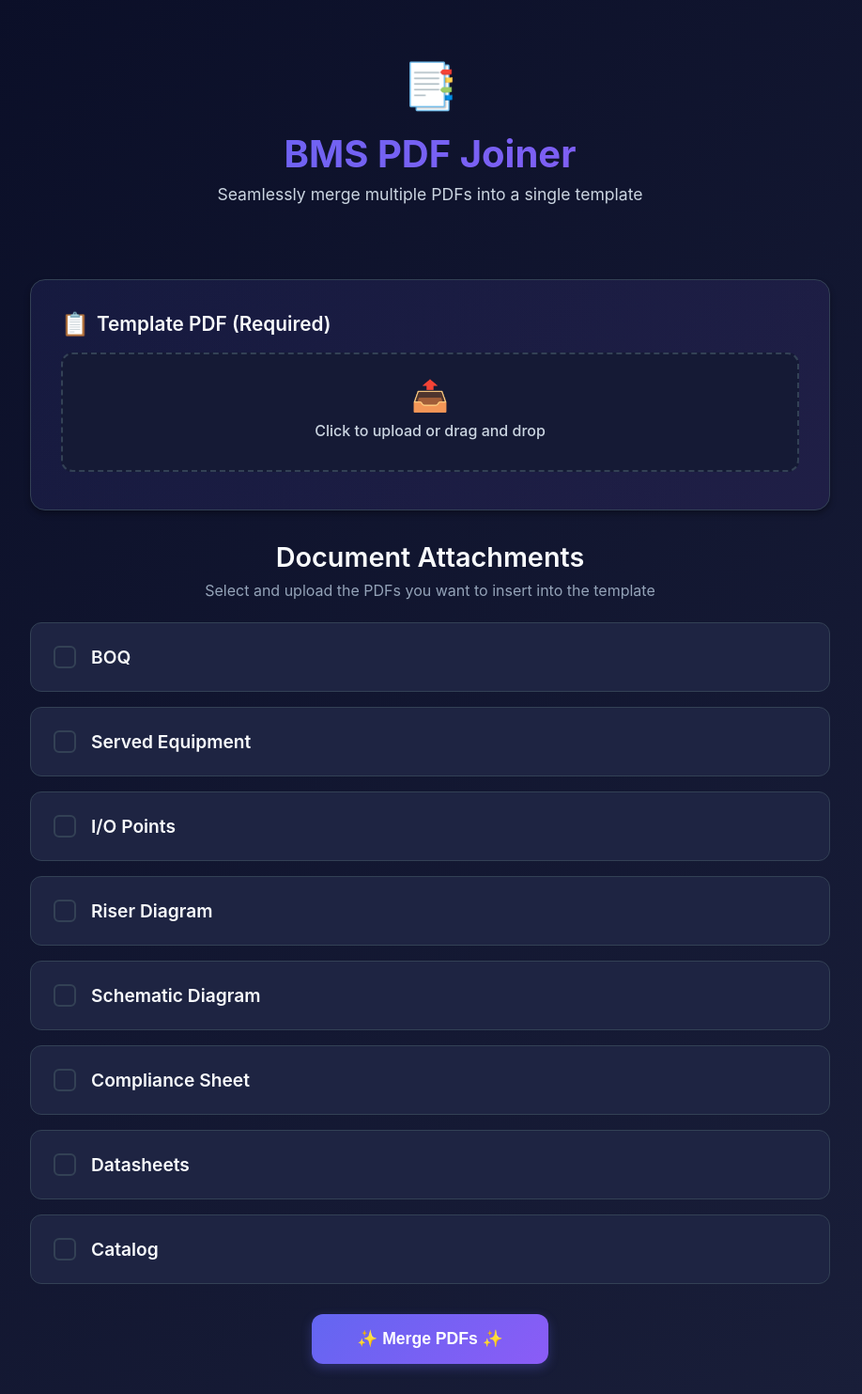
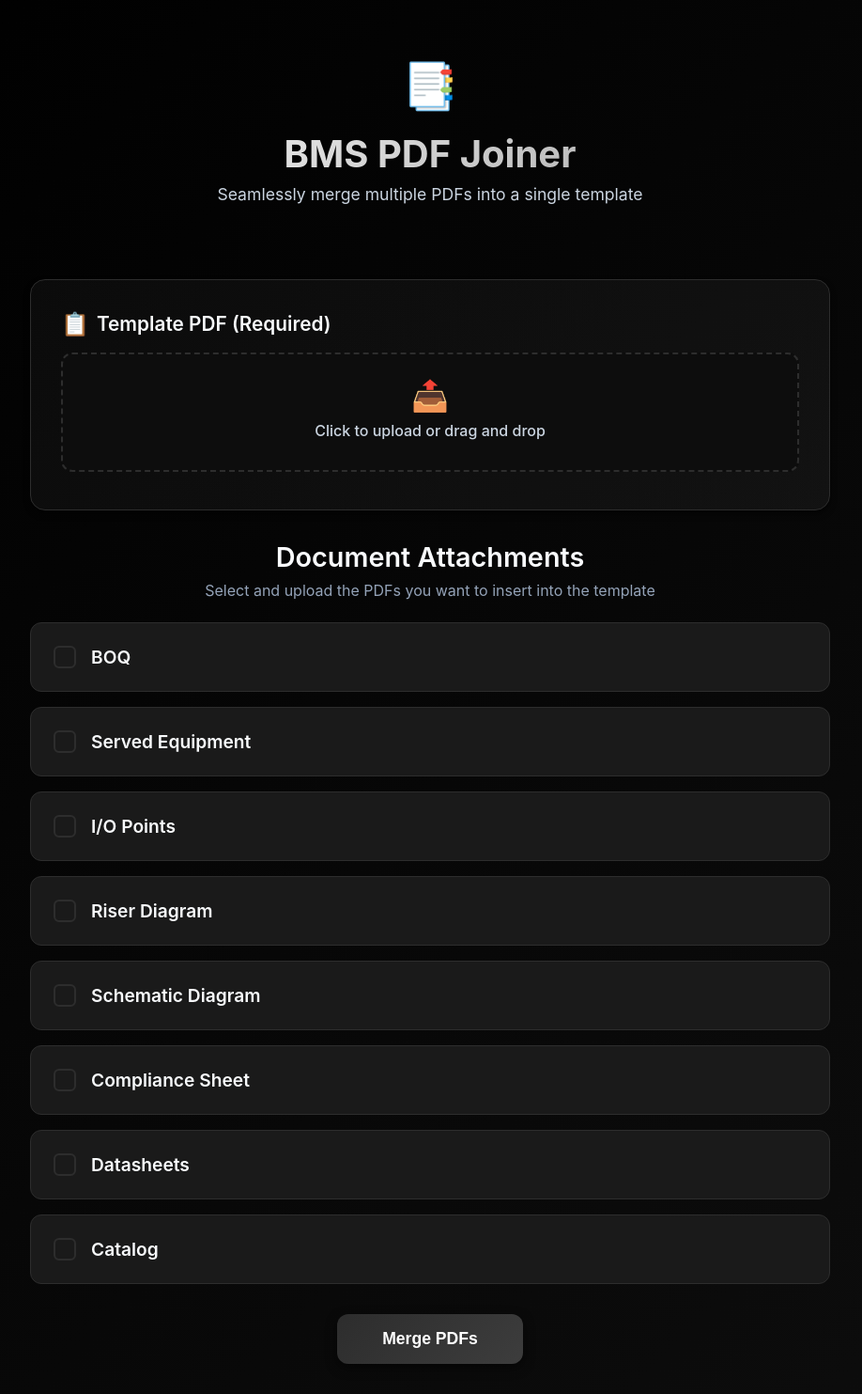
Before and after one commit to asman100/bms-pdf-joiner, a Flask app: page / in a window 1280 px wide. Shown: the whole page at 94% size, without its empty margins (182-1100 px from the left). Run offline with Flask 2, Linux system fonts and the light colour scheme.

Commit message:
Replace purple color scheme with dark mode and remove star emojis
Co-authored-by: asman100 <61629311+asman100@users.noreply.github.com>

```diff
--- a/templates/index.html
+++ b/templates/index.html
@@ -12,24 +12,24 @@
         }
 
         :root {
-            --bg-primary: #0a0e27;
-            --bg-secondary: #151a35;
-            --bg-card: #1e2442;
-            --accent-primary: #6366f1;
-            --accent-secondary: #8b5cf6;
-            --accent-hover: #4f46e5;
+            --bg-primary: #000000;
+            --bg-secondary: #0d0d0d;
+            --bg-card: #1a1a1a;
+            --accent-primary: #2d2d2d;
+            --accent-secondary: #3d3d3d;
+            --accent-hover: #404040;
             --text-primary: #f8fafc;
             --text-secondary: #cbd5e1;
             --text-muted: #94a3b8;
-            --border-color: #334155;
+            --border-color: #2d2d2d;
             --success: #10b981;
             --success-hover: #059669;
-            --shadow: rgba(0, 0, 0, 0.3);
+            --shadow: rgba(0, 0, 0, 0.5);
         }
 
         body {
             font-family: 'Inter', -apple-system, BlinkMacSystemFont, 'Segoe UI', Roboto, Oxygen, Ubuntu, Cantarell, sans-serif;
-            background: linear-gradient(135deg, var(--bg-primary) 0%, #1a1f3a 100%);
+            background: linear-gradient(135deg, var(--bg-primary) 0%, #0d0d0d 100%);
             color: var(--text-primary);
             min-height: 100vh;
             overflow-x: hidden;
@@ -42,7 +42,7 @@
             left: 0;
             width: 100%;
             height: 100%;
-            background: linear-gradient(135deg, #0a0e27 0%, #1a1f3a 50%, #0f1529 100%);
+            background: linear-gradient(135deg, #000000 0%, #0d0d0d 50%, #1a1a1a 100%);
             display: flex;
             flex-direction: column;
             align-items: center;
@@ -92,7 +92,7 @@
         .welcome-title {
             font-size: 2.5rem;
             font-weight: 700;
-            background: linear-gradient(135deg, var(--accent-primary), var(--accent-secondary));
+            background: linear-gradient(135deg, #ffffff, #a0a0a0);
             -webkit-background-clip: text;
             -webkit-text-fill-color: transparent;
             background-clip: text;
@@ -115,7 +115,7 @@
             width: 12px;
             height: 12px;
             border-radius: 50%;
-            background: var(--accent-primary);
+            background: #ffffff;
             animation: bounce 1.4s infinite ease-in-out both;
         }
 
@@ -176,7 +176,7 @@
         h1 {
             font-size: 2.5rem;
             font-weight: 700;
-            background: linear-gradient(135deg, var(--accent-primary), var(--accent-secondary));
+            background: linear-gradient(135deg, #ffffff, #a0a0a0);
             -webkit-background-clip: text;
             -webkit-text-fill-color: transparent;
             background-clip: text;
@@ -206,7 +206,7 @@
 
         /* Template Upload Section */
         .template-section {
-            background: linear-gradient(135deg, rgba(99, 102, 241, 0.1), rgba(139, 92, 246, 0.1));
+            background: linear-gradient(135deg, rgba(45, 45, 45, 0.2), rgba(61, 61, 61, 0.2));
         }
 
         .section-title {
@@ -257,7 +257,7 @@
             left: -100%;
             width: 100%;
             height: 100%;
-            background: linear-gradient(90deg, transparent, rgba(99, 102, 241, 0.2), transparent);
+            background: linear-gradient(90deg, transparent, rgba(45, 45, 45, 0.4), transparent);
             transition: left 0.5s ease;
         }
 
@@ -267,7 +267,7 @@
 
         .file-upload-button:hover {
             border-color: var(--accent-primary);
-            background: rgba(99, 102, 241, 0.1);
+            background: rgba(45, 45, 45, 0.3);
             transform: scale(1.02);
         }
 
@@ -283,7 +283,7 @@
 
         .file-name {
             margin-top: 0.5rem;
-            color: var(--accent-primary);
+            color: #ffffff;
             font-size: 0.9rem;
             font-weight: 500;
         }
@@ -324,7 +324,7 @@
             left: 0;
             width: 4px;
             height: 100%;
-            background: linear-gradient(180deg, var(--accent-primary), var(--accent-secondary));
+            background: linear-gradient(180deg, #3d3d3d, #505050);
             transform: scaleY(0);
             transition: transform 0.3s ease;
         }
@@ -364,7 +364,7 @@
         }
 
         input[type="checkbox"]:checked {
-            background: linear-gradient(135deg, var(--accent-primary), var(--accent-secondary));
+            background: linear-gradient(135deg, #2d2d2d, #3d3d3d);
             border-color: var(--accent-primary);
         }
 
@@ -437,7 +437,7 @@
         input[type="number"]:focus {
             outline: none;
             border-color: var(--accent-primary);
-            box-shadow: 0 0 0 3px rgba(99, 102, 241, 0.1);
+            box-shadow: 0 0 0 3px rgba(45, 45, 45, 0.3);
         }
 
         small {
@@ -454,7 +454,7 @@
         }
 
         .submit-btn {
-            background: linear-gradient(135deg, var(--accent-primary), var(--accent-secondary));
+            background: linear-gradient(135deg, #2d2d2d, #3d3d3d);
             color: white;
             padding: 1rem 3rem;
             border: none;
@@ -463,7 +463,7 @@
             font-weight: 600;
             cursor: pointer;
             transition: all 0.3s ease;
-            box-shadow: 0 4px 12px rgba(99, 102, 241, 0.3);
+            box-shadow: 0 4px 12px rgba(0, 0, 0, 0.5);
             position: relative;
             overflow: hidden;
         }
@@ -488,7 +488,7 @@
 
         .submit-btn:hover {
             transform: translateY(-2px);
-            box-shadow: 0 6px 20px rgba(99, 102, 241, 0.4);
+            box-shadow: 0 6px 20px rgba(0, 0, 0, 0.6);
         }
 
         .submit-btn:active {
@@ -509,7 +509,7 @@
 
         .spinner {
             border: 4px solid var(--border-color);
-            border-top: 4px solid var(--accent-primary);
+            border-top: 4px solid #ffffff;
             border-radius: 50%;
             width: 50px;
             height: 50px;
@@ -556,12 +556,12 @@
         }
 
         ::-webkit-scrollbar-thumb {
-            background: var(--accent-primary);
+            background: #3d3d3d;
             border-radius: 5px;
         }
 
         ::-webkit-scrollbar-thumb:hover {
-            background: var(--accent-hover);
+            background: #505050;
         }
     </style>
 </head>
@@ -569,7 +569,7 @@
     <!-- Welcome Screen -->
     <div id="welcome-screen">
         <div class="welcome-content">
-            <div class="welcome-logo">📄✨</div>
+            <div class="welcome-logo">📄</div>
             <h1 class="welcome-title">BMS PDF Joiner</h1>
             <p class="welcome-subtitle">Merge your PDFs with style</p>
             <div class="loading-dots">
@@ -643,7 +643,7 @@
             <!-- Submit Button -->
             <div class="submit-section">
                 <button type="submit" class="submit-btn">
-                    <span>✨ Merge PDFs ✨</span>
+                    <span>Merge PDFs</span>
                 </button>
             </div>
 
```
